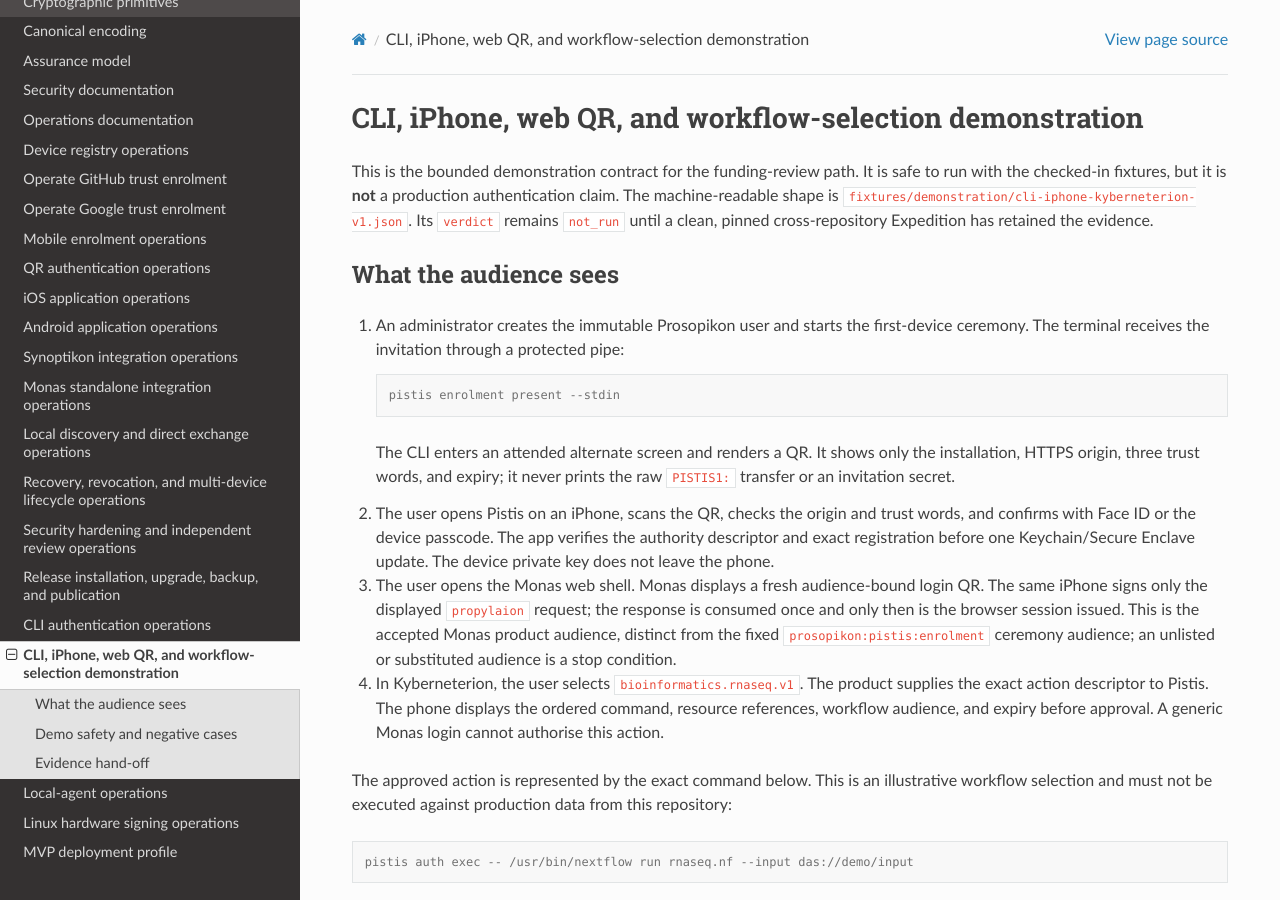
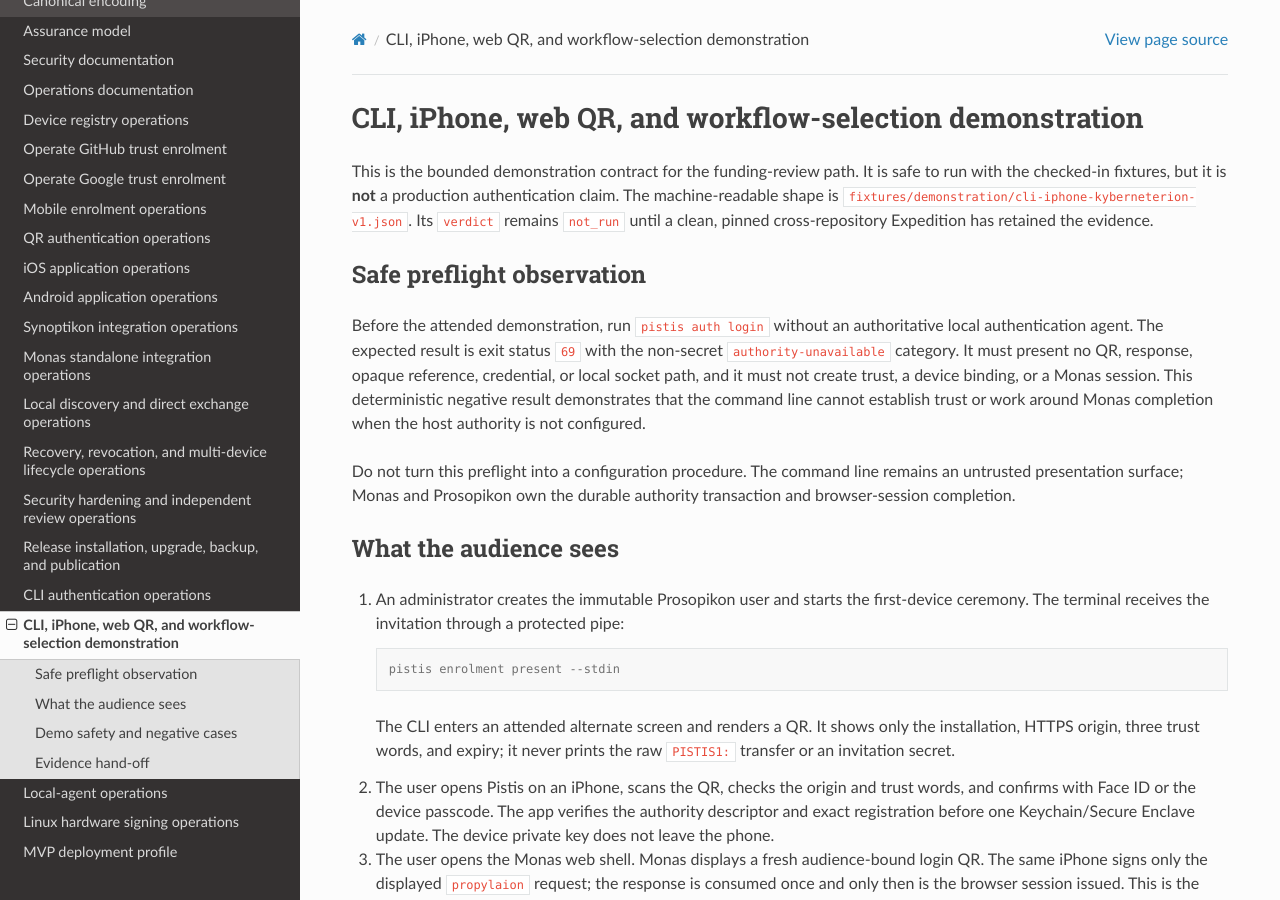
Before and after one commit to sagrudd/pistis, a Sphinx documentation site: the page built from docs/operations/cli-iphone-kyberneterion-demo.md, in a window 1280 px wide and 900 px high. Built offline with Sphinx 7.4.7 and the Read the Docs theme 3.1.0, drawn with Linux system fonts in a browser that asks for light colours; the version number could not be read and is left out.

Commit message:
test: qualify unavailable CLI authority preflight

```diff
--- a/docs/operations/cli-iphone-kyberneterion-demo.md
+++ b/docs/operations/cli-iphone-kyberneterion-demo.md
@@ -6,6 +6,20 @@ authentication claim. The machine-readable shape is
 [`fixtures/demonstration/cli-iphone-kyberneterion-v1.json`](../../fixtures/demonstration/cli-iphone-kyberneterion-v1.json).
 Its `verdict` remains `not_run` until a clean, pinned cross-repository
 Expedition has retained the evidence.
+
+## Safe preflight observation
+
+Before the attended demonstration, run `pistis auth login` without an
+authoritative local authentication agent. The expected result is exit status
+`69` with the non-secret `authority-unavailable` category. It must present no
+QR, response, opaque reference, credential, or local socket path, and it must
+not create trust, a device binding, or a Monas session. This deterministic
+negative result demonstrates that the command line cannot establish trust or
+work around Monas completion when the host authority is not configured.
+
+Do not turn this preflight into a configuration procedure. The command line
+remains an untrusted presentation surface; Monas and Prosopikon own the
+durable authority transaction and browser-session completion.
 
 ## What the audience sees
 
```
Also changed, not shown: CHANGELOG.md (+4 -0 lines), 3 other files.
